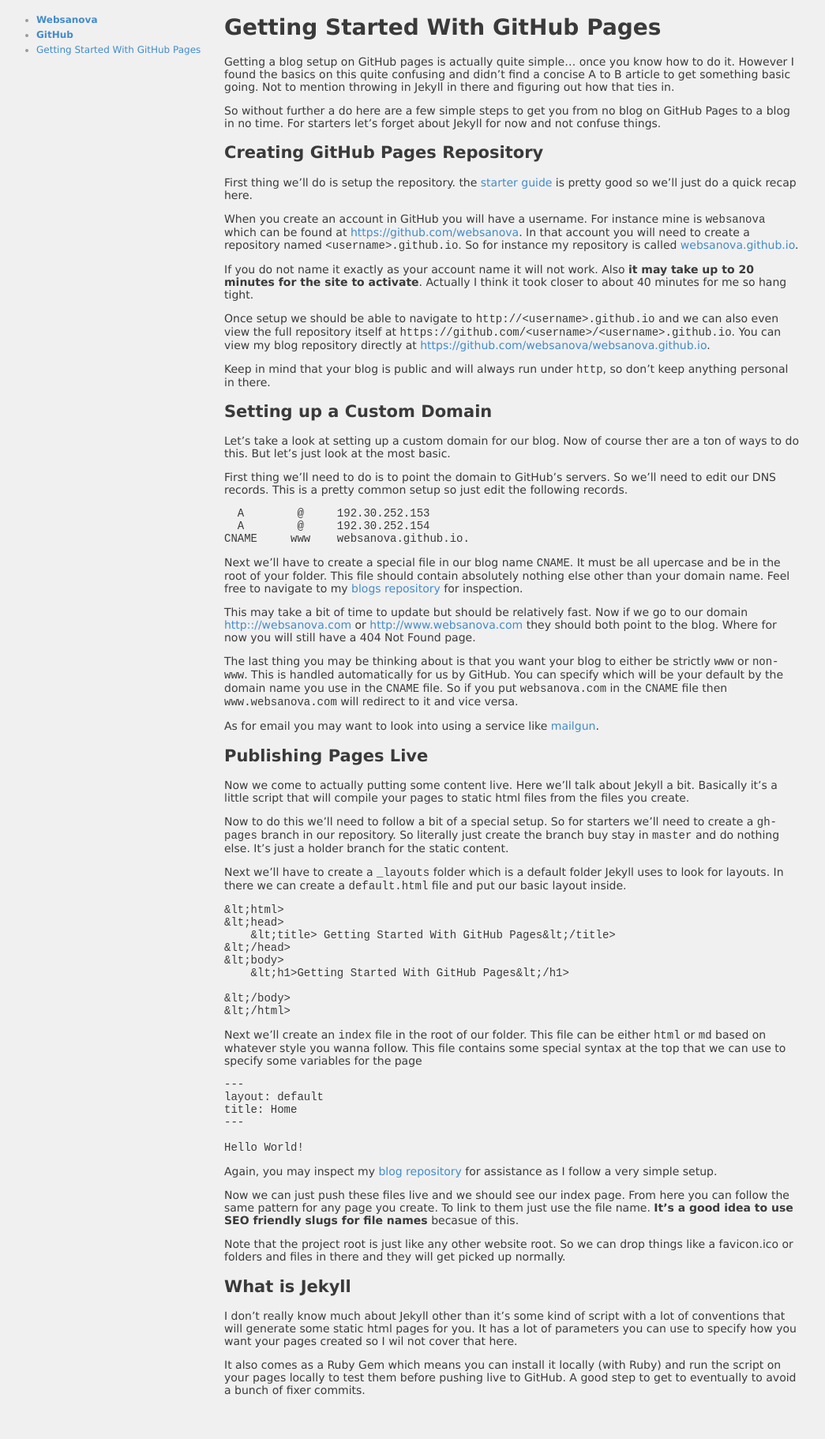
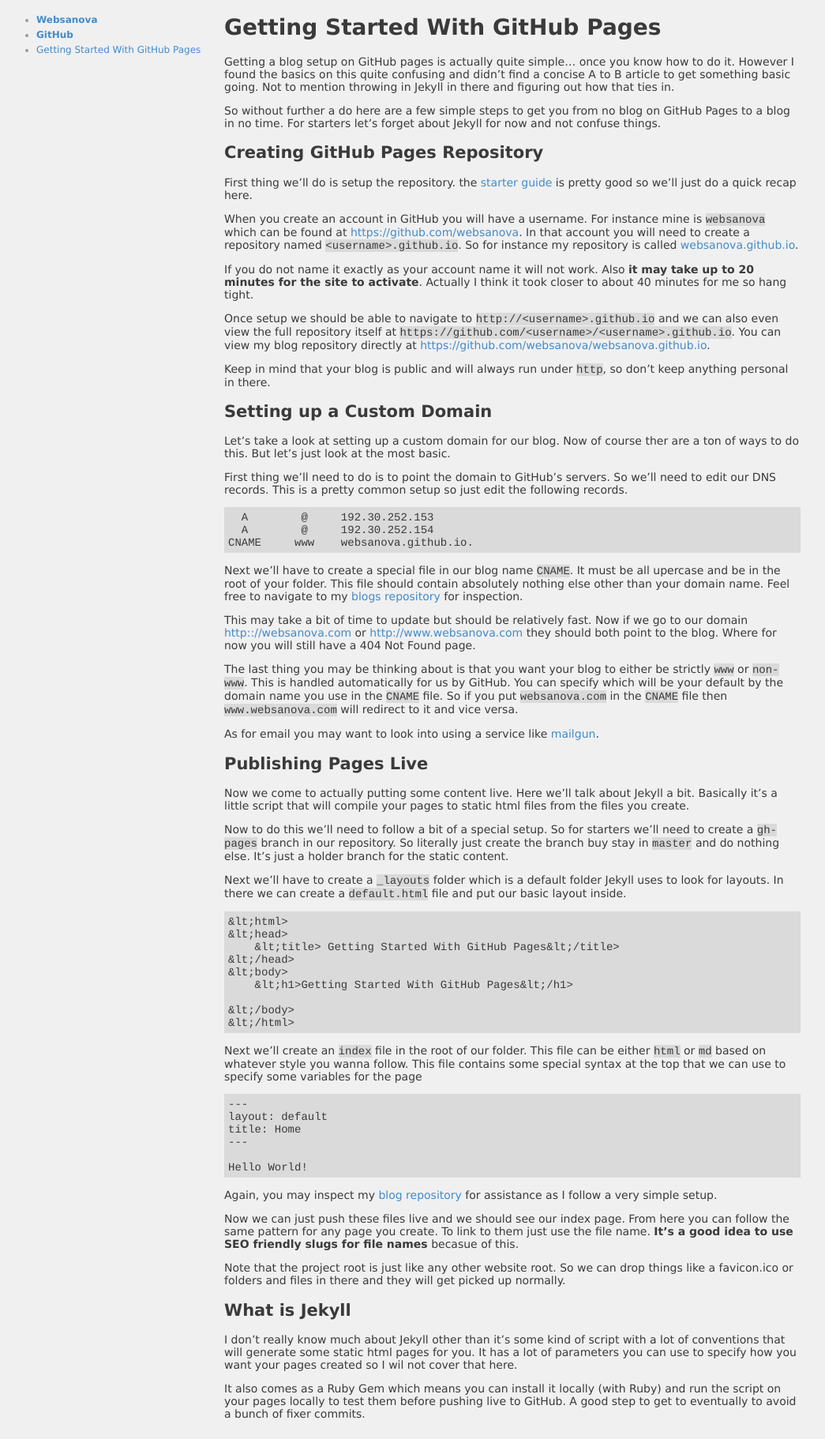
Before and after one commit to websanova/websanova.github.io, a Jekyll site: the page built from getting-started-with-github-pages.md, in a window 1280 px wide. Shown: the whole page at 79% size, without its empty margins (116-1161 px from the left). Built offline with Jekyll 4.4.1, drawn with Linux system fonts in a browser that asks for light colours; before the commit the page ends 1792 px from its top, so only the background shows below that.

Commit message:
Some code styling.

```diff
--- a/_layouts/default.html
+++ b/_layouts/default.html
@@ -20,6 +20,8 @@
 		body {background-color: #f0f0f0; color: #3a3a3a; font-size: 14px; font-family: verdana;}
 		h1 {margin-top: 0px;}
 		a {text-decoration: none; color: #428bca;}
+		pre {background: #dadada; padding: 5px;}
+		code {background-color: #dadada; font-family: courier;}
 		ul {margin: 0px; padding: 0 0 0 12px;}
 		ul li {margin-bottom: 5px; font-size: 12px;}
 
@@ -51,7 +53,6 @@
 
 		<div id="col-right">
 			<h1>{{ page.title }}</h1>
-
 			{{ content }}
 		</div>
 		<div id="col-left">
```
